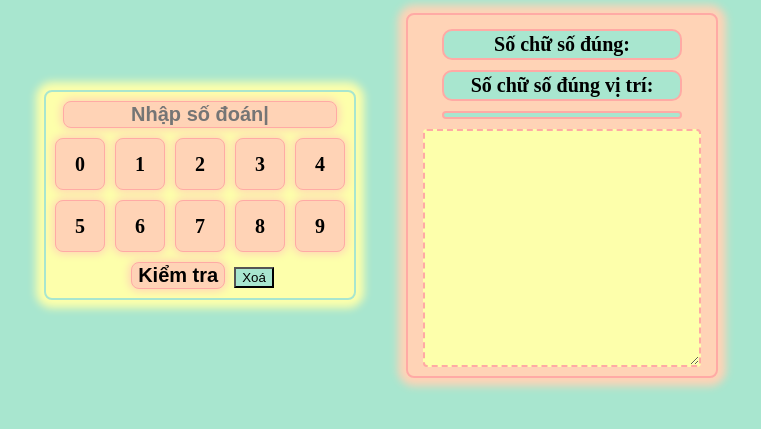
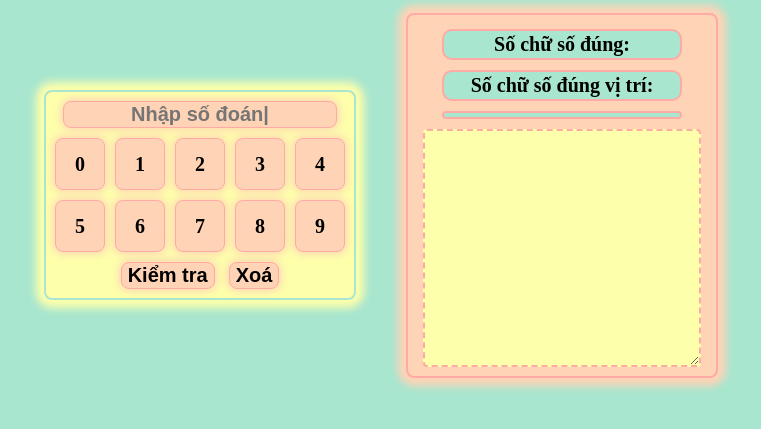
Before and after one commit to Fhonq-22/DoanSo, a plain HTML site: page index.html in a window 1280 px wide. Shown: the part 101-530 px from the top of the page, without its empty margins (259-1020 px from the left). Drawn offline with Linux system fonts and the light colour scheme.

Commit message:
Update style_addXoa.css
Thêm css cho nút xoá

```diff
--- a/style.css
+++ b/style.css
@@ -27,7 +27,7 @@
     background-color: var(--vang);
 }
 
-#so_doan_input, #so_doan_submit {
+#so_doan_input, #so_doan_submit, #xoa_so {
     margin: 5px;
     font-size: 20px;
     font-weight: bold;
```
